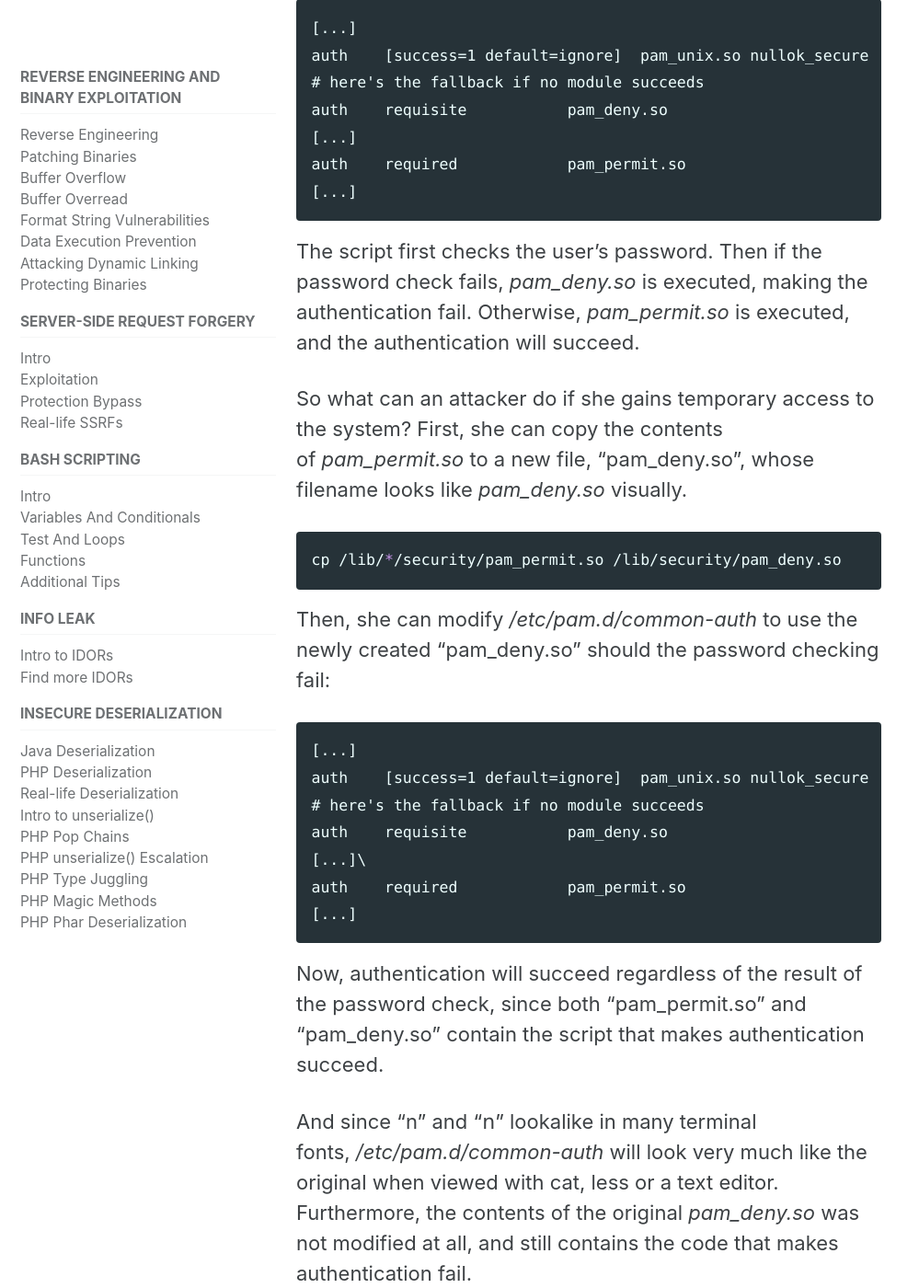
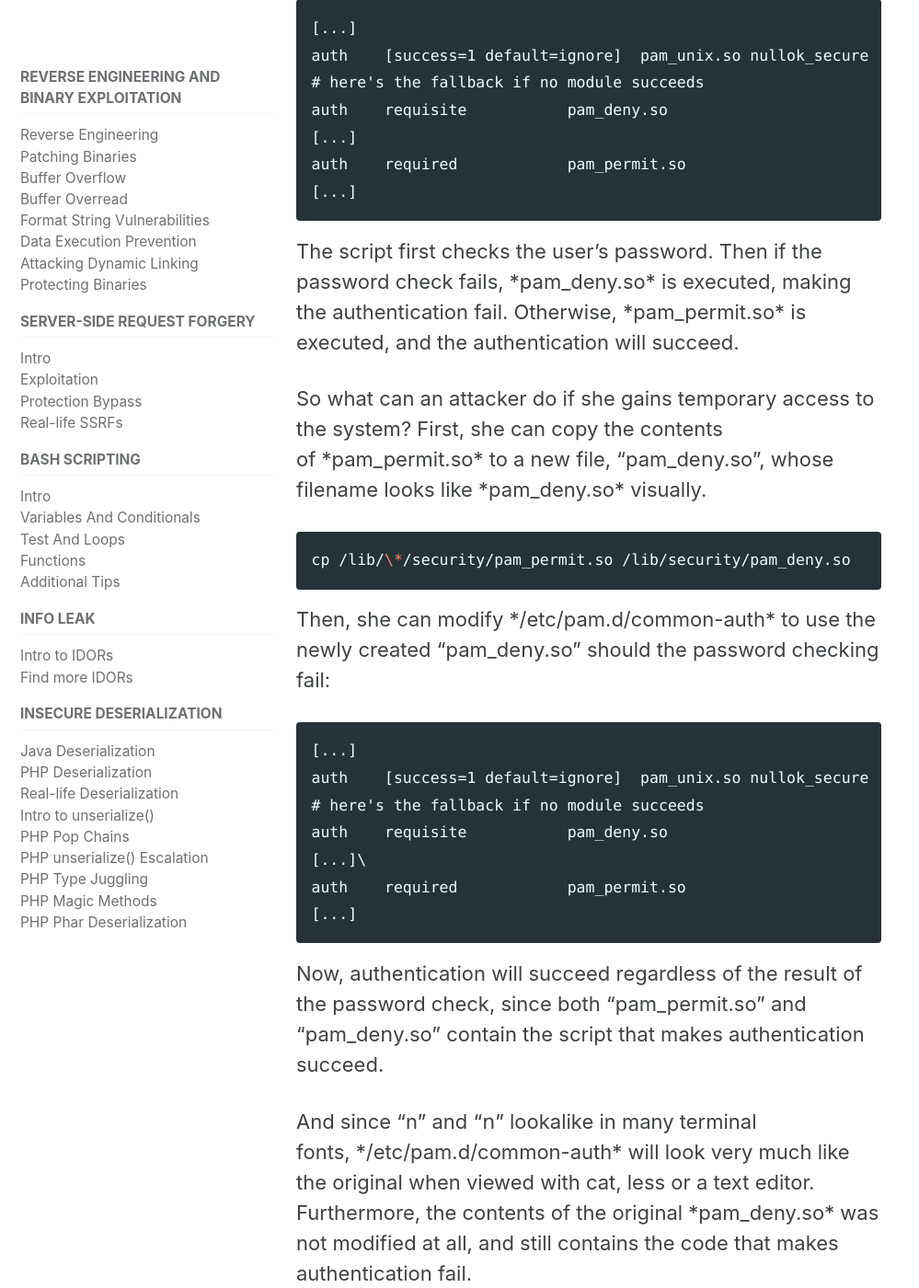
Before and after one commit to vkili/blog, a Jekyll site: the page built from _posts/2020-09-17-hack-unicode.md, in a window 1280 px wide and 1400 px high, scrolled down 2983 px. Shown: the whole window at 92% size, without its empty margins (0-999 px from the left). Built offline with Jekyll 4.4.1, drawn with Linux system fonts in a browser that asks for light colours; cached includes are drawn as plain includes; some of the changed text lies outside the part shown.

Commit message:
hack unicode

````diff
--- a/_posts/2020-09-17-hack-unicode.md
+++ b/_posts/2020-09-17-hack-unicode.md
@@ -34,7 +34,7 @@ Spoofing domain names this way can also help attackers lure victims to their sit
 
 ### Bypassing word filters
 
-Unicode can also be used to bypass profanity filters. When an email list or forum uses profanity filters and prevents users from using profanities like "*sshole", the filter can be easily bypassed by using lookalike Unicode characters, like "*sshōle".
+Unicode can also be used to bypass profanity filters. When an email list or forum uses profanity filters and prevents users from using profanities like "\*sshole", the filter can be easily bypassed by using lookalike Unicode characters, like "\*sshōle".
 
 ### Spoofing file extensions
 
@@ -46,7 +46,7 @@ For example, the string "harmless(U+202E)txt.exe" will appear on the screen as "
 
 Just what else could be done using the visual spoofing capabilities of Unicode? Quite a lot, as it turns out! Unicode can also be used to hide backdoors in scripts. Let's look at how attackers can use Unicode to make their manipulations of files (nearly) undetectable!
 
-There is a script in Linux systems that handles authentication: */etc/pam.d/common-auth*. And the file contains these lines:
+There is a script in Linux systems that handles authentication: \*/etc/pam.d/common-auth\*. And the file contains these lines:
 
 ```
 [...]
@@ -58,15 +58,15 @@ auth    required            pam_permit.so
 [...]
 ```
 
-The script first checks the user's password. Then if the password check fails, *pam_deny.so* is executed, making the authentication fail. Otherwise, *pam_permit.so* is executed, and the authentication will succeed.
+The script first checks the user's password. Then if the password check fails, \*pam_deny.so\* is executed, making the authentication fail. Otherwise, \*pam_permit.so\* is executed, and the authentication will succeed.
 
-So what can an attacker do if she gains temporary access to the system? First, she can copy the contents of *pam_permit.so* to a new file, "pam_deոy.so", whose filename looks like *pam_deny.so* visually.
+So what can an attacker do if she gains temporary access to the system? First, she can copy the contents of \*pam_permit.so\* to a new file, "pam_deոy.so", whose filename looks like \*pam_deny.so\* visually.
 
 ```bash
-cp /lib/*/security/pam_permit.so /lib/security/pam_deոy.so
+cp /lib/\*/security/pam_permit.so /lib/security/pam_deոy.so
 ```
 
-Then, she can modify */etc/pam.d/common-auth* to use the newly created "pam_deոy.so" should the password checking fail:
+Then, she can modify \*/etc/pam.d/common-auth\* to use the newly created "pam_deոy.so" should the password checking fail:
 
 ```
 [...]
@@ -80,9 +80,9 @@ auth    required            pam_permit.so
 
 Now, authentication will succeed regardless of the result of the password check, since both "pam_permit.so" and "pam_deոy.so" contain the script that makes authentication succeed.
 
-And since "n" and "ո" lookalike in many terminal fonts, */etc/pam.d/common-auth* will look very much like the original when viewed with cat, less or a text editor. Furthermore, the contents of the original *pam_deny.so* was not modified at all, and still contains the code that makes authentication fail.
+And since "n" and "ո" lookalike in many terminal fonts, \*/etc/pam.d/common-auth\* will look very much like the original when viewed with cat, less or a text editor. Furthermore, the contents of the original \*pam_deny.so\* was not modified at all, and still contains the code that makes authentication fail.
 
-This backdoor is therefore extremely difficult to detect even if the system administrator carefully inspects the contents of both */etc/pam.d/common-auth* and *pam_deny.so*.
+This backdoor is therefore extremely difficult to detect even if the system administrator carefully inspects the contents of both \*/etc/pam.d/common-auth\* and \*pam_deny.so\*.
 
 ## Tools
 
````
